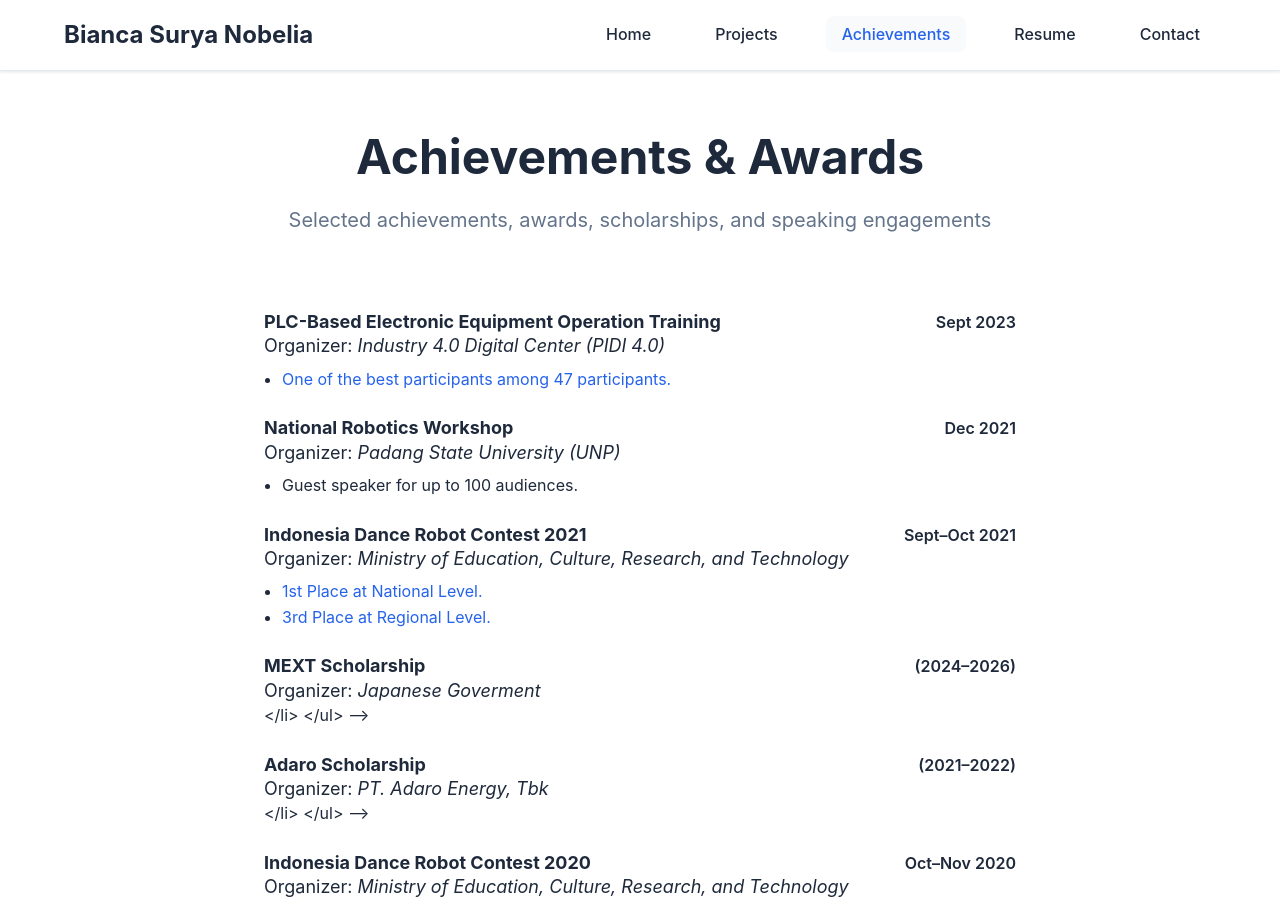
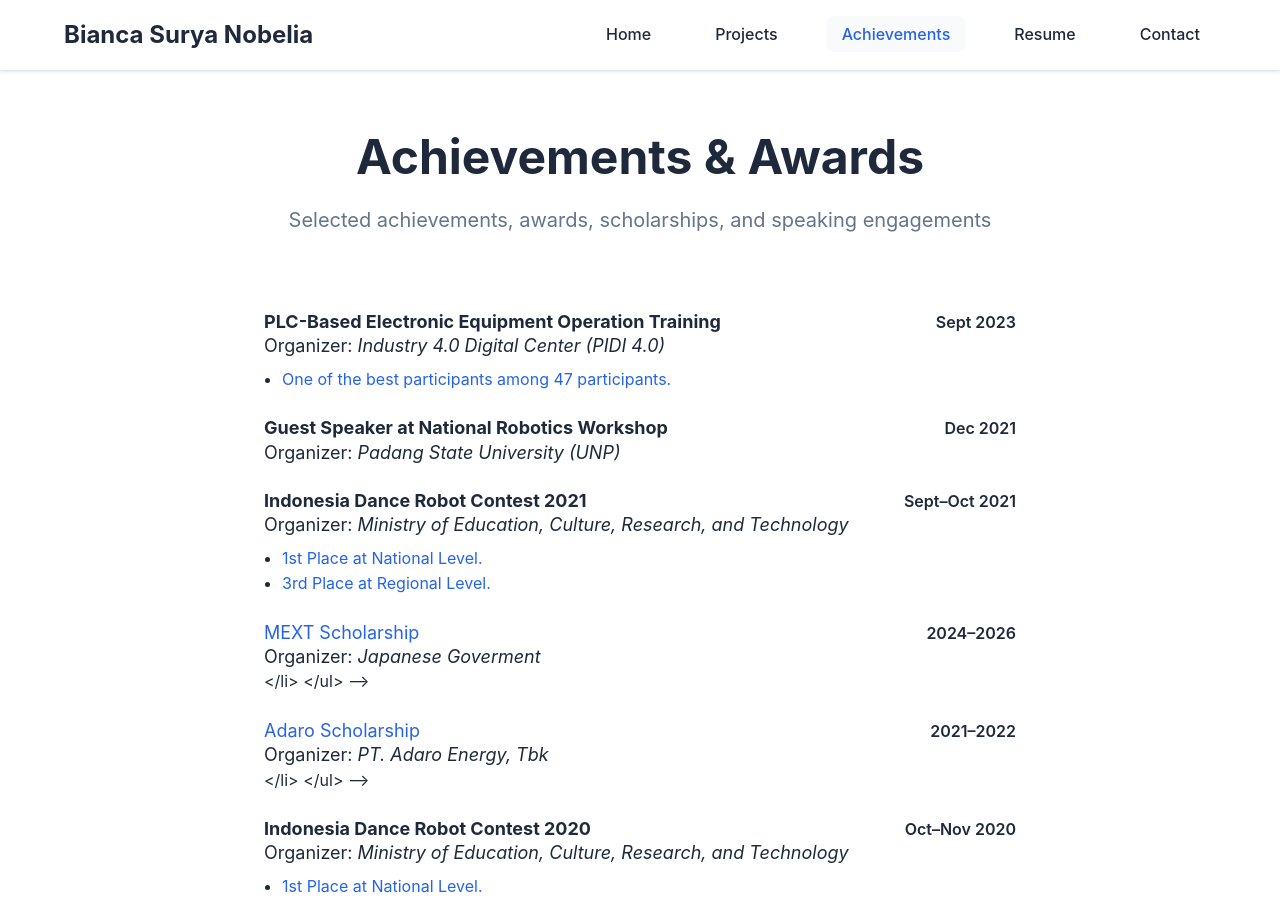
Before and after one commit to BiancaNobelia/biancanobelia.github.io, a Jekyll site: the page built from achievements.md, in a window 1280 px wide and 900 px high. Built offline with Jekyll 4.4.1, drawn with Linux system fonts in a browser that asks for light colours; some of the changed text lies outside the part shown.

Commit message:
edit achv

```diff
--- a/achievements.md
+++ b/achievements.md
@@ -40,7 +40,7 @@ permalink: /achievements/
     <div class="ach-head">
       <div class="ach-title">
         <a class="ach-link-title" href="https://drive.google.com/file/d/18ncPZ4W3_EI0d2H6b33qEETkZ6EidaME/view?usp=sharing" target="_blank" rel="noopener">
-          <b>National Robotics Workshop</b>
+          <b>Guest Speaker at National Robotics Workshop</b>
         </a>
         <div class="ach-org">
           <span class="muted">Organizer:</span> <i>Padang State University (UNP)</i>
@@ -49,11 +49,11 @@ permalink: /achievements/
       <div class="ach-date">Dec 2021</div>
     </div>
 
-    <ul class="ach-bullets">
+    <!-- <ul class="ach-bullets">
       <li>
         Guest speaker for up to 100 audiences.
       </li>
-    </ul>
+    </ul> -->
   </div>
 
 
@@ -81,13 +81,13 @@ permalink: /achievements/
     <div class="ach-head">
       <div class="ach-title">
         <!-- <a class="ach-link-title" href="PASTE_GDRIVE_LINK_TITLE" target="_blank" rel="noopener"> -->
-          <b>MEXT Scholarship</b>
+          <a>MEXT Scholarship</a>
         <!-- </a> -->
         <div class="ach-org">
           <span class="muted">Organizer:</span> <i>Japanese Goverment</i>
         </div>
       </div>
-      <div class="ach-date">(2024–2026)</div>
+      <div class="ach-date">2024–2026</div>
     </div>
 
     <!-- <ul class="ach-bullets">
@@ -102,13 +102,13 @@ permalink: /achievements/
     <div class="ach-head">
       <div class="ach-title">
         <!-- <a class="ach-link-title" href="PASTE_GDRIVE_LINK_TITLE" target="_blank" rel="noopener"> -->
-          <b>Adaro Scholarship</b>
+          <a>Adaro Scholarship</a>
         <!-- </a> -->
         <div class="ach-org">
           <span class="muted">Organizer:</span> <i>PT. Adaro Energy, Tbk</i>
         </div>
       </div>
-      <div class="ach-date">(2021–2022)</div>
+      <div class="ach-date">2021–2022</div>
     </div>
 
     <!-- <ul class="ach-bullets">
@@ -134,10 +134,10 @@ permalink: /achievements/
     </div>
 
     <ul class="ach-bullets">
-      <li>1st Place at National Level. <a href="PASTE_GDRIVE_LINK_CERTIFICATE_1" target="_blank" rel="noopener">Certificate</a></li>
-      <li>Best Design and Artistic at National Level. <a href="PASTE_GDRIVE_LINK_CERTIFICATE_2" target="_blank" rel="noopener">Certificate</a></li>
-      <li>2nd Place at Regional Level. <a href="PASTE_GDRIVE_LINK_CERTIFICATE_3" target="_blank" rel="noopener">Certificate</a></li>
-      <li>Best Design and Artistic at Regional Level. <a href="PASTE_GDRIVE_LINK_CERTIFICATE_4" target="_blank" rel="noopener">Certificate</a></li>
+      <li><a class="ach-bullet-link" href="https://drive.google.com/file/d/1tntV4qjxHXNQN8ZMiH9FuwTUagTQLAWF/view?usp=sharing" target="_blank" rel="noopener">1st Place at National Level.</a></li>
+      <li><a class="ach-bullet-link" href="https://drive.google.com/file/d/1t6j6SpTKKgzZ33ytU8bgNmJXatJJn_BA/view?usp=sharing" target="_blank" rel="noopener">Best Design and Artistic at National Level. </a></li>
+      <li><a class="ach-bullet-link" href="https://drive.google.com/file/d/1fHVpCyFndTV5r6aLk9oUlr3cu3OStNb6/view?usp=sharing" target="_blank" rel="noopener">2nd Place at Regional Level.</a></li>
+      <li><a class="ach-bullet-link" href="https://drive.google.com/file/d/10riqPQ5qhVAQ6s495kryQJdhXtMfyioo/view?usp=sharing" target="_blank" rel="noopener">Best Design and Artistic at Regional Level.</a></li>
     </ul>
   </div>
 
@@ -145,9 +145,9 @@ permalink: /achievements/
   <div class="ach-item">
     <div class="ach-head">
       <div class="ach-title">
-        <a class="ach-link-title" href="PASTE_GDRIVE_LINK_TITLE" target="_blank" rel="noopener">
-          <b>Innovative and Inspiring Application Competition for COVID-19</b>
-        </a>
+        <!-- <a class="ach-link-title" href="PASTE_GDRIVE_LINK_TITLE" target="_blank" rel="noopener"> -->
+          <a>Innovative and Inspiring Application Competition for COVID-19</a>
+        <!-- </a> -->
         <div class="ach-org">
           <span class="muted">Organizer:</span> <i>Sepuluh Nopember Institute of Technology (ITS)</i>
         </div>
@@ -157,16 +157,15 @@ permalink: /achievements/
 
     <ul class="ach-bullets">
       <li>
-        2nd Place on Sub Contest Robot at National Level.
-        <a href="PASTE_GDRIVE_LINK_CERTIFICATE" target="_blank" rel="noopener">Certificate</a>
+        <a class="ach-bullet-link" href="https://drive.google.com/file/d/1LJXW8arQuwZ0W_p82V0NNQugiCmZEvOl/view?usp=sharing" target="_blank" rel="noopener">2nd Place on Sub Contest Robot at National Level.</a>
       </li>
     </ul>
   </div>
 
 
-  <p class="ach-link">
+  <!-- <p class="ach-link">
     Evidence / certificates:
     <a href="https://bit.ly/AppreciationAndAward" target="_blank" rel="noopener">https://bit.ly/AppreciationAndAward</a>
-  </p>
+  </p> -->
 
 </div>
```
